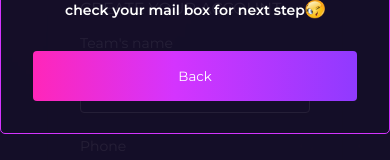
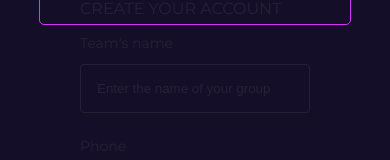
Before and after one commit to Elozino/getlinked-hackathon, a React (Vite) app: page /register in a window 390 px wide. Both pictures are taken after a click on the button "Register Now". Shown: the part 614-774 px from the top of the page. Built offline with nearby package versions, Linux system fonts and the light colour scheme; no server answers; a web font is replaced by a local one.

Commit message:
Update the code for the modal

```diff
--- a/src/components/Modal/modal.css
+++ b/src/components/Modal/modal.css
@@ -18,7 +18,7 @@
 .modal_content > div {
   display: grid;
   place-items: center;
-  border: 1px solid #D434FE;
+  border: 1px solid #d434fe;
   border-radius: 5px;
   padding: 2rem;
   gap: 2rem;
@@ -26,7 +26,6 @@
 
 .modal_content img {
   width: 20rem;
-  object-fit: contain;
 }
 
 .modal_content h3 {
@@ -61,3 +60,26 @@
 .modal_content button {
   width: 100%;
 }
+
+@media (max-width: 480px) {
+  .modal_content > div {
+    padding: 2rem;
+    width: 80%;
+  }
+  .modal_content img {
+    width: 10rem;
+  }
+  .modal_content h3 {
+    font-size: 1.2rem;
+    font-weight: 600;
+  }
+
+  .modal_content p {
+    font-size: 0.575rem;
+  }
+  .emoji > img {
+    width: 10px;
+    height: 10px;
+    margin-left: 5px;
+  }
+}
```
